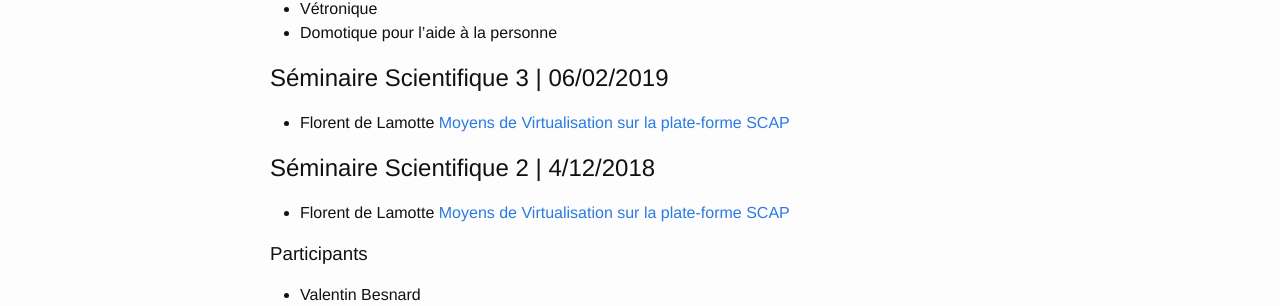
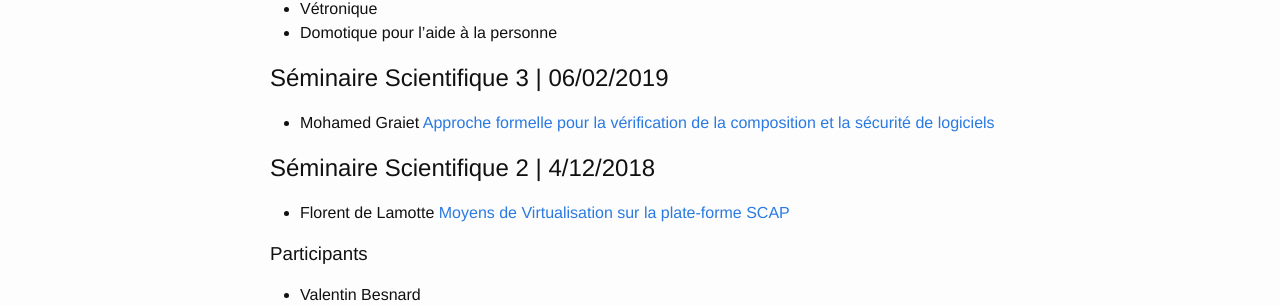
Before and after one commit to mocs-enstab/mocs-enstab.github.io, a Jekyll site: the page built from acid/index.md, in a window 1280 px wide. Shown: the part 879-1185 px from the top of the page. Built offline with Jekyll 4.4.1, drawn with Linux system fonts in a browser that asks for light colours.

Commit message:
corrected seminaire 3 title

```diff
--- a/acid/index.md
+++ b/acid/index.md
@@ -42,8 +42,9 @@ Gestion de la **hétérogénéité** et la prise en compte des **incertitudes de
 
 ## Séminaire Scientifique 3 | 06/02/2019
 
-- Florent de Lamotte [Moyens de Virtualisation sur la
-plate-forme SCAP](/assets/Scientific_Seminar___ACID_graiet-mohamed_seminaire_1902.pdf)
+- Mohamed Graiet [Approche formelle pour la
+vérification de la composition et la
+sécurité de logiciels](/assets/Scientific_Seminar___ACID_graiet-mohamed_1902.pdf)
 
 ## Séminaire Scientifique 2 | 4/12/2018
 
```
